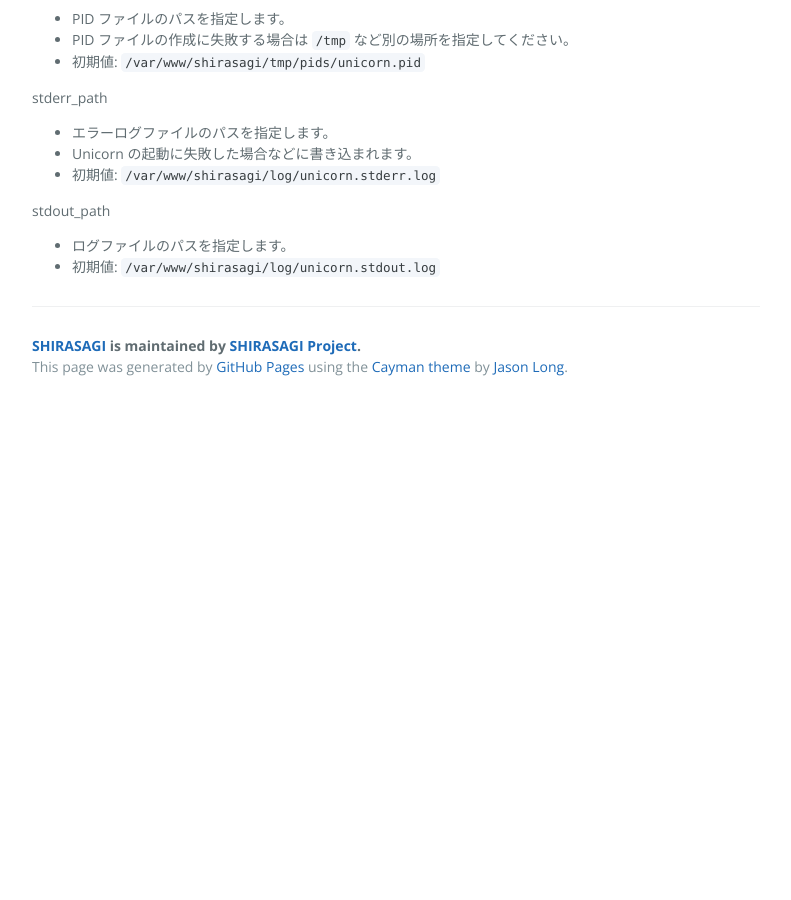
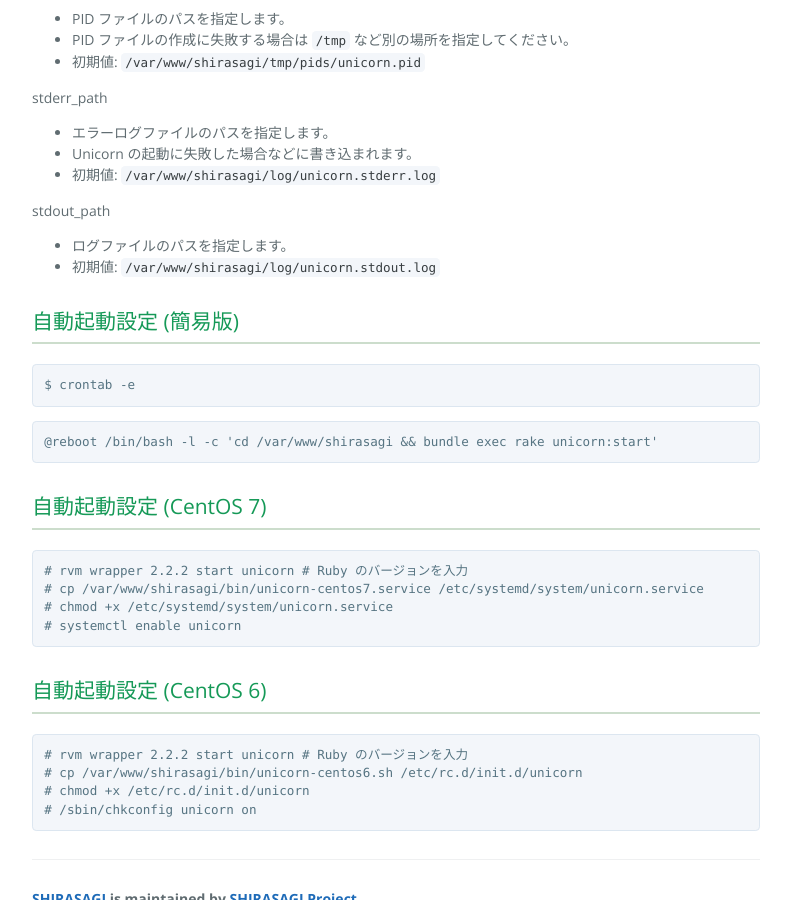
Before and after one commit to shirasagi/shirasagi.github.io, a Jekyll site: the page built from installation/unicorn.md, in a window 1280 px wide and 900 px high, scrolled down 1225 px. Shown: the whole window, without its empty margins (244-1035 px from the left). Built offline with Jekyll 4.4.1, drawn with Linux system fonts in a browser that asks for light colours; nearby versions of some CDN libraries; Markdown is read by kramdown in place of the engine named in the settings; before the commit the page ends 1630 px from its top, so only the background shows below that.

Commit message:
[add] unicorn auto start

````diff
--- a/installation/unicorn.md
+++ b/installation/unicorn.md
@@ -65,3 +65,31 @@ stdout_path
 
 - ログファイルのパスを指定します。
 - 初期値: `/var/www/shirasagi/log/unicorn.stdout.log`
+
+## 自動起動設定 (簡易版)
+
+```
+$ crontab -e
+```
+
+```
+@reboot /bin/bash -l -c 'cd /var/www/shirasagi && bundle exec rake unicorn:start'
+```
+
+## 自動起動設定 (CentOS 7)
+
+```
+# rvm wrapper 2.2.2 start unicorn # Ruby のバージョンを入力
+# cp /var/www/shirasagi/bin/unicorn-centos7.service /etc/systemd/system/unicorn.service
+# chmod +x /etc/systemd/system/unicorn.service
+# systemctl enable unicorn
+```
+
+## 自動起動設定 (CentOS 6)
+
+```
+# rvm wrapper 2.2.2 start unicorn # Ruby のバージョンを入力
+# cp /var/www/shirasagi/bin/unicorn-centos6.sh /etc/rc.d/init.d/unicorn
+# chmod +x /etc/rc.d/init.d/unicorn
+# /sbin/chkconfig unicorn on
+```
````
